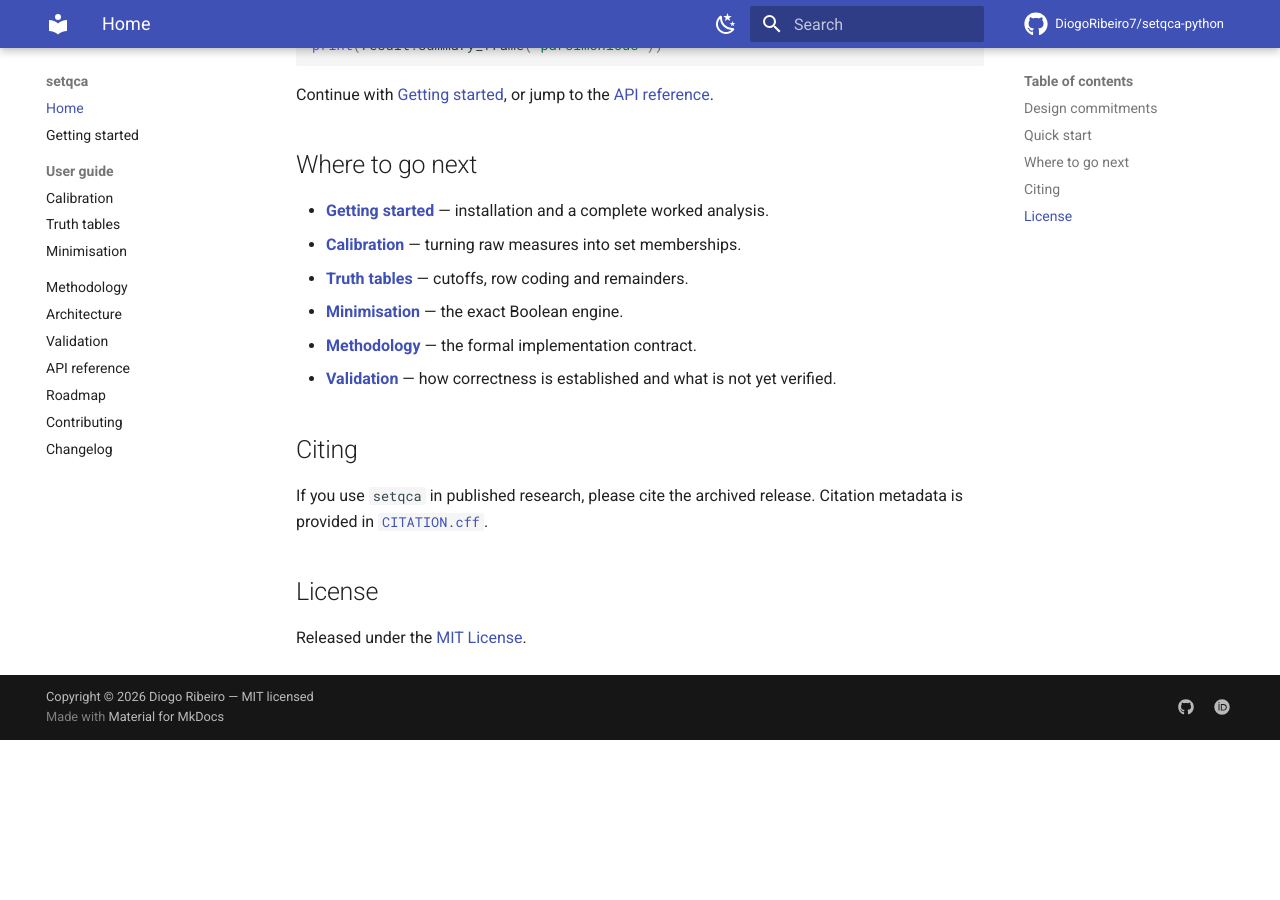
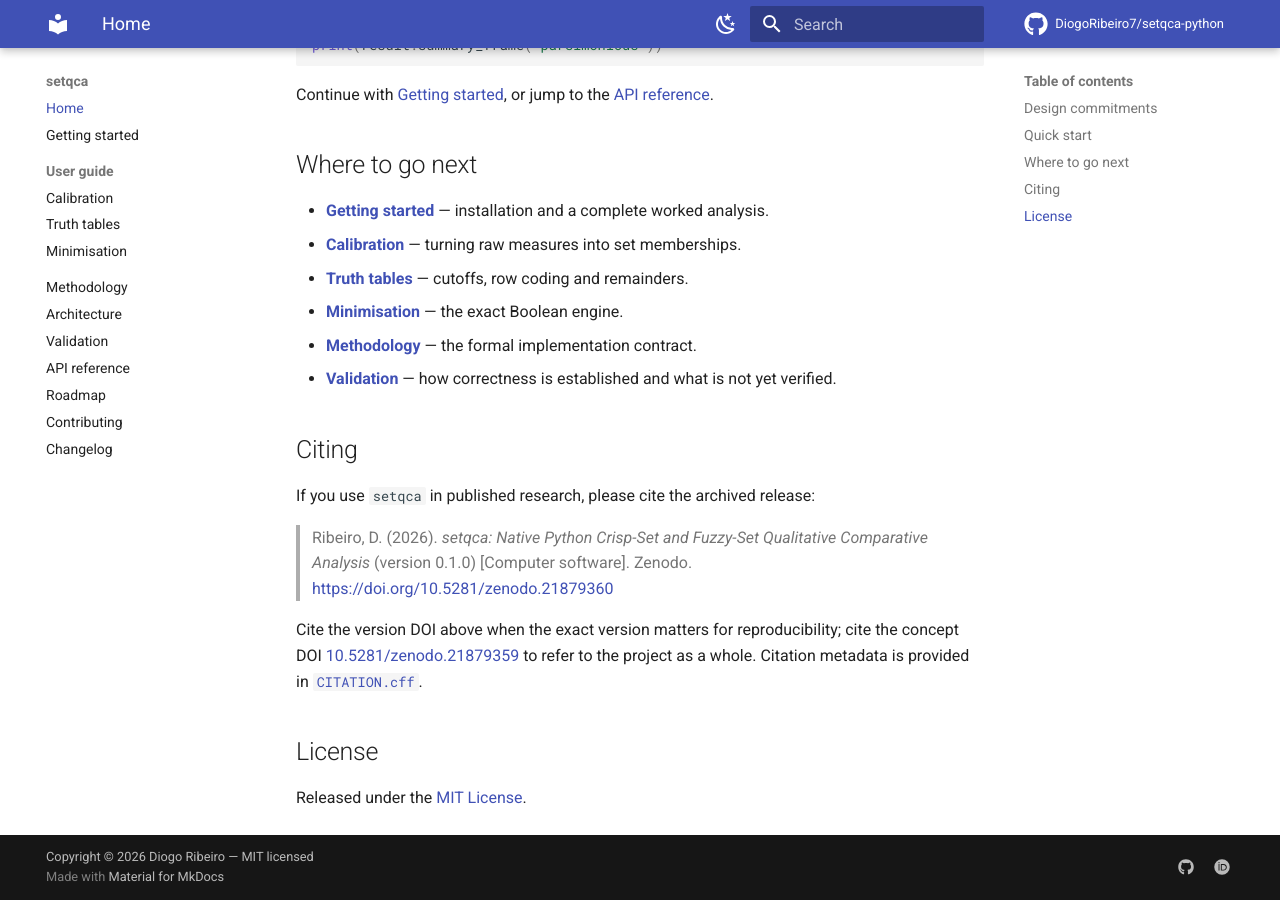
Before and after one commit to DiogoRibeiro7/setqca-python, an MkDocs documentation site: the page built from docs/index.md, in a window 1280 px wide and 900 px high, scrolled down 1093 px. Built offline with MkDocs 1.6.1 and Material for MkDocs 9.7.7, drawn with Linux system fonts in a browser that asks for light colours; comment, search, counter and statistics services are not loaded; before the commit the page ends 1833 px from its top, so only the background shows below that.

Commit message:
Record the Zenodo DOI and unstick the PyPI badges
Zenodo had never archived v0.1.0. The webhook was installed 39 minutes
after the release was published, and its delivery log confirmed the
diagnosis: a single ping, no release event. Re-publishing the release
through a draft toggle replayed the event without deleting anything, and
Zenodo minted:

  version DOI  10.5281/zenodo.21879360
  concept DOI  10.5281/zenodo.21879359

Both are now recorded in CITATION.cff, codemeta.json and the changelog,
with the badge and a citation block in the README and the docs home page.
The distinction is spelled out rather than assumed: cite the version DOI
for reproducibility, the concept DOI for the project.

The PyPI and Python badges rendered broken because GitHub's camo proxy
had cached the not-found images produced while the package did not yet
exist on PyPI. The shields endpoints themselves resolved correctly all
along. Camo keys its cache on the source URL, so the badge URLs now carry
logo and label parameters, which busts the stale entries and improves
them at the same time.

```diff
--- a/codemeta.json
+++ b/codemeta.json
@@ -26,7 +26,9 @@
     "Python"
   ],
   "datePublished": "2026-08-10",
-  "identifier": "https://github.com/DiogoRibeiro7/setqca-python",
+  "identifier": "https://doi.org/10.5281/zenodo.21879360",
+  "sameAs": "https://doi.org/10.5281/zenodo.21879359",
+  "downloadUrl": "https://pypi.org/project/setqca/",
   "author": [
     {
       "@type": "Person",
--- a/docs/index.md
+++ b/docs/index.md
@@ -52,8 +52,16 @@ Continue with [Getting started](getting-started.md), or jump to the
 
 ## Citing
 
-If you use `setqca` in published research, please cite the archived release.
-Citation metadata is provided in [`CITATION.cff`](https://github.com/DiogoRibeiro7/setqca-python/blob/main/CITATION.cff).
+If you use `setqca` in published research, please cite the archived release:
+
+> Ribeiro, D. (2026). *setqca: Native Python Crisp-Set and Fuzzy-Set Qualitative
+> Comparative Analysis* (version 0.1.0) [Computer software]. Zenodo.
+> <https://doi.org/10.5281/zenodo.21879360>
+
+Cite the version DOI above when the exact version matters for reproducibility;
+cite the concept DOI [10.5281/zenodo.21879359](https://doi.org/10.5281/zenodo.21879359)
+to refer to the project as a whole. Citation metadata is provided in
+[`CITATION.cff`](https://github.com/DiogoRibeiro7/setqca-python/blob/main/CITATION.cff).
 
 ## License
 
```
Also changed, not shown: CHANGELOG.md (+2 -0 lines), README.md (+18 -4 lines), .zenodo.json, 1 other file.
